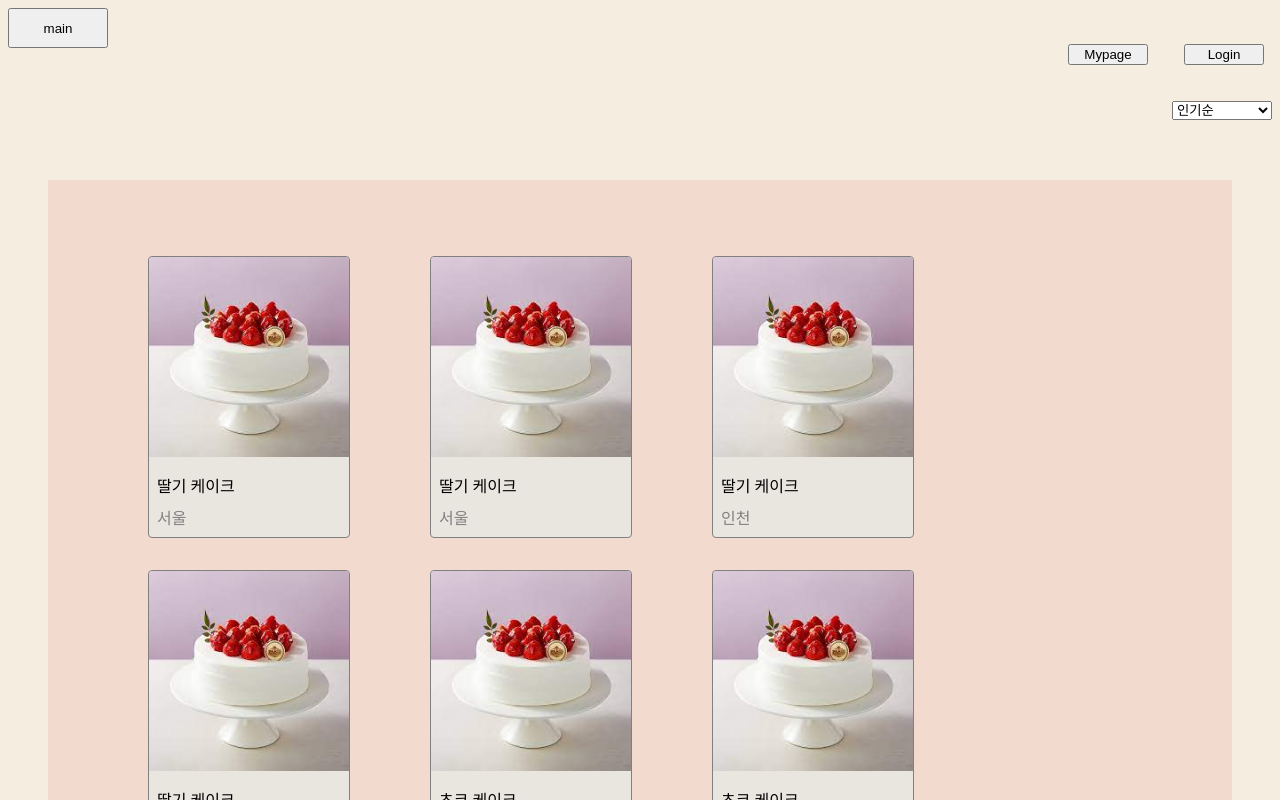
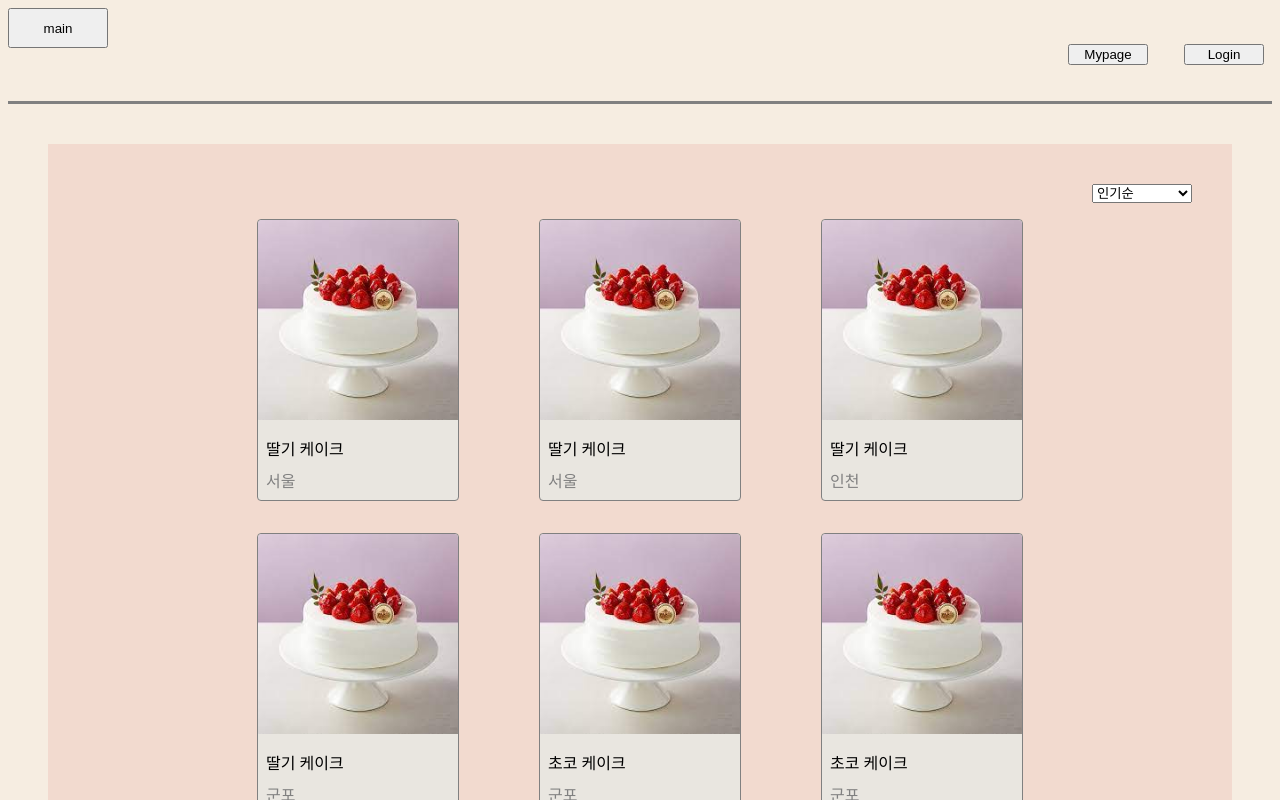
Before and after one commit to YunmiAndFriends/cake_gallery, a React (Create React App) app in the folder front/: page /AllGallery in a window 1280 px wide. Shown: the top 800 px of the page. Built offline with nearby package versions, Linux system fonts and the light colour scheme; a web font is replaced by a local one.

Commit message:
feat: 셀렉박스 위치 변경 및 전체 갤러리 정렬 변경

```diff
--- a/front/src/pages/Gallery/Gallery.jsx
+++ b/front/src/pages/Gallery/Gallery.jsx
@@ -8,6 +8,7 @@ import {
 	Menu,
 	Logo,
 	StoreGalleryContainer,
+	Container,
 	SelectBoxContainer,
 } from './Gallery.style';
 import SelectBox from './SelectBox';
@@ -93,10 +94,11 @@ const Gallery = () => {
 				</Menu>
 			</Header>
 			<Store>
+				<StoreGalleryContainer>
 					<SelectBoxContainer>
 						<SelectBox option={OPTION} />
 					</SelectBoxContainer>
-				<StoreGalleryContainer>
+					<Container>
 						{galleryData.map(gallery => (
 							<SelectedStoreGallery
 								key={gallery.id}
@@ -106,6 +108,7 @@ const Gallery = () => {
 								id={gallery.id}
 							/>
 						))}
+					</Container>
 				</StoreGalleryContainer>
 			</Store>
 		</Content>
--- a/front/src/pages/Gallery/Gallery.style.jsx
+++ b/front/src/pages/Gallery/Gallery.style.jsx
@@ -11,6 +11,7 @@ const Header = styled.div`
 	display: flex;
 	height: 30%;
 	justify-content: space-between;
+	border-bottom: 3px solid gray;
 `;
 
 const Logo = styled.button`
@@ -31,26 +32,32 @@ const Login = styled.button`
 	width: 80px;
 `;
 
-const SelectBoxContainer = styled.div`
-	margin-bottom: 20px;
-`;
-
 const Store = styled.div`
 	display: flex;
 	flex-direction: column;
 	height: 100vh;
-	align-items: flex-end;
+	/* align-items: flex-end; */
 `;
 
 const StoreGalleryContainer = styled.div`
 	display: flex;
-	justify-content: flex-start;
+	flex-direction: column;
 	flex-wrap: wrap;
 	width: -webkit-fill-available;
 	margin: 40px;
-	padding: 60px;
+	padding: 40px;
 	background-color: #ca282818;
-	align-items: center;
+	align-items: flex-end;
+`;
+
+const SelectBoxContainer = styled.div`
+	/* align-items: flex-end; */
+`;
+
+const Container = styled.div`
+	display: flex;
+	flex-wrap: wrap;
+	justify-content: center;
 `;
 
 export {
@@ -63,4 +70,5 @@ export {
 	Logo,
 	StoreGalleryContainer,
 	SelectBoxContainer,
+	Container,
 };
```
Lines whose indentation alone changed are shown as unchanged.
